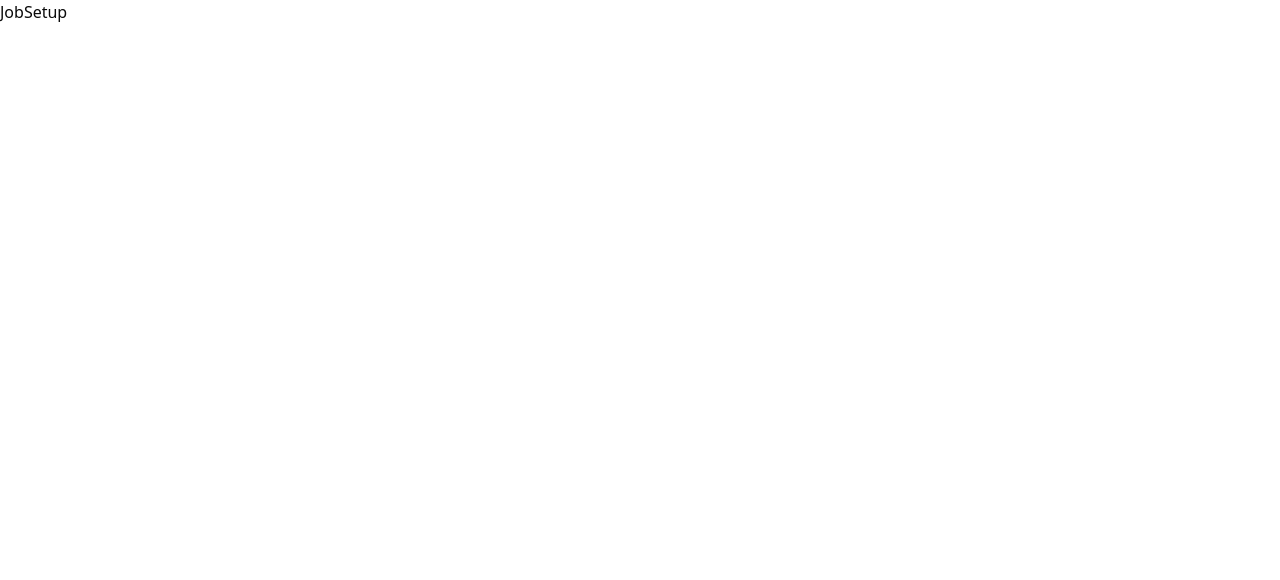
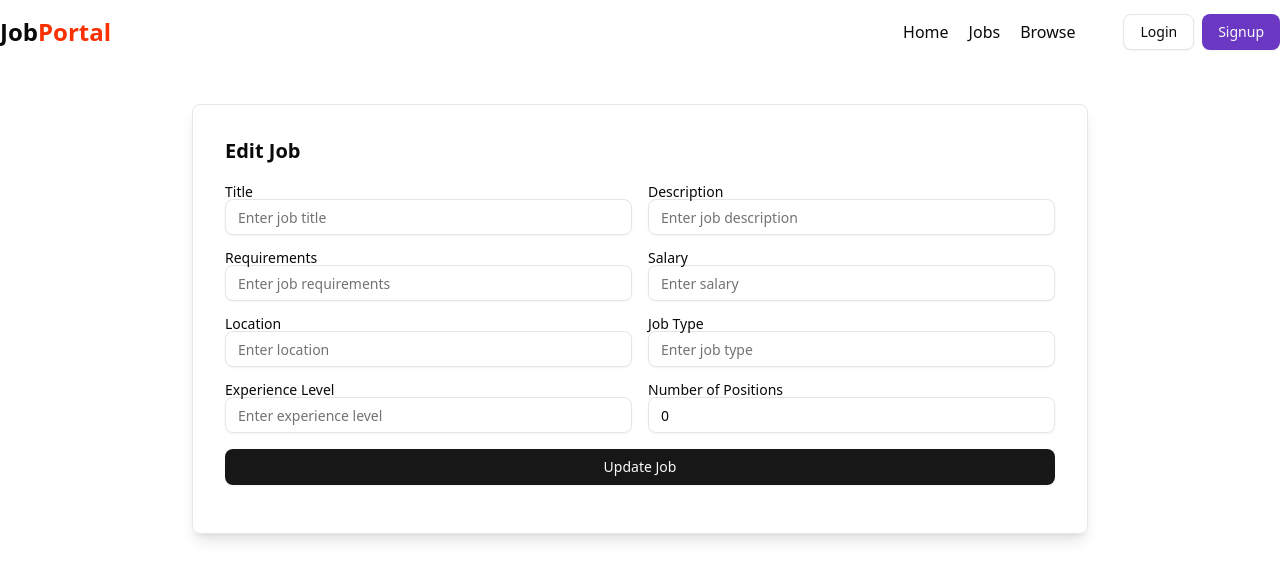
Before and after one commit to DhananjoyShaw/job-portal, a React (Vite) app in the folder frontend/: page /admin/job/1 in a window 1280 px wide. Shown: the top 580 px of the page. Built offline with nearby package versions, Linux system fonts and the light colour scheme; no server answers.

Commit message:
feat: implement edit job functionality

```diff
--- a/frontend/src/admin/JobSetup.jsx
+++ b/frontend/src/admin/JobSetup.jsx
@@ -1,8 +1,171 @@
-import React from 'react'
+import React, { useState, useEffect } from 'react';
+import Navbar from '../components/shared/Navbar';
+import { Button } from '../components/ui/button';
+import { Label } from '../components/ui/label';
+import { Input } from '../components/ui/input';
+import { Loader2 } from 'lucide-react';
+import { JOB_API_END_POINT } from '@/utils/constants';
+import { useNavigate, useParams } from 'react-router-dom';
+import axios from 'axios';
+import { toast } from 'sonner';
+import useGetJobById from '@/hooks/useGetJobByID';
+import { useSelector } from 'react-redux';
 
-function JobSetup() {
+const JobSetup = () => {
+  const params = useParams();
+  const navigate = useNavigate();
+
+  useGetJobById(params.id);
+
+  const [loading, setLoading] = useState(false);
+  const [input, setInput] = useState({
+    title: "",
+    description: "",
+    requirements: "",
+    salary: "",
+    location: "",
+    jobType: "",
+    experience: "",
+    position: 0,
+  });
+
+  const { singleJob } = useSelector((store) => store.job);
+
+  useEffect(() => {
+    if (singleJob) {
+      setInput({
+        title: singleJob.title || "",
+        description: singleJob.description || "",
+        requirements: singleJob.requirements?.join(", ") || "",
+        salary: singleJob.salary || "",
+        location: singleJob.location || "",
+        jobType: singleJob.jobType || "",
+        experience: singleJob.experienceLevel || "",
+        position: singleJob.position || 0,
+      });
+    }
+  }, [singleJob]);
+
+  const changeEventHandler = (e) => {
+    setInput({ ...input, [e.target.name]: e.target.value })
+  };
+
+  const submitHandler = async (e) => {
+    e.preventDefault();
+    try {
+      setLoading(true);
+      const res = await axios.put(`${JOB_API_END_POINT}/update/${params.id}`, input, {
+        headers: { 'Content-Type': 'application/json' },
+        withCredentials: true,
+      });
+      if (res.data.success) {
+        toast.success(res.data.message);
+        navigate("/admin/jobs");
+      }
+    } catch (error) {
+      console.log(error);
+      toast.error("Failed to update job.");
+    } finally {
+      setLoading(false);
+    }
+  }
+
   return (
-    <div>JobSetup</div>
+    <div>
+      <Navbar />
+      <div className="max-w-4xl mx-auto my-10">
+        <form onSubmit={submitHandler} className="p-8 border border-gray-200 shadow-lg rounded-md">
+          <h1 className="font-bold text-xl mb-5">Edit Job</h1>
+          <div className="grid grid-cols-2 gap-4">
+            <div>
+              <Label>Title</Label>
+              <Input
+                type="text"
+                name="title"
+                value={input.title}
+                onChange={changeEventHandler}
+                placeholder="Enter job title"
+              />
+            </div>
+            <div>
+              <Label>Description</Label>
+              <Input
+                type="text"
+                name="description"
+                value={input.description}
+                onChange={changeEventHandler}
+                placeholder="Enter job description"
+              />
+            </div>
+            <div>
+              <Label>Requirements</Label>
+              <Input
+                type="text"
+                name="requirements"
+                value={input.requirements}
+                onChange={changeEventHandler}
+                placeholder="Enter job requirements"
+              />
+            </div>
+            <div>
+              <Label>Salary</Label>
+              <Input
+                type="number"
+                name="salary"
+                value={input.salary}
+                onChange={changeEventHandler}
+                placeholder="Enter salary"
+              />
+            </div>
+            <div>
+              <Label>Location</Label>
+              <Input
+                type="text"
+                name="location"
+                value={input.location}
+                onChange={changeEventHandler}
+                placeholder="Enter location"
+              />
+            </div>
+            <div>
+              <Label>Job Type</Label>
+              <Input
+                type="text"
+                name="jobType"
+                value={input.jobType}
+                onChange={changeEventHandler}
+                placeholder="Enter job type"
+              />
+            </div>
+            <div>
+              <Label>Experience Level</Label>
+              <Input
+                type="number"
+                name="experience"
+                value={input.experience}
+                onChange={changeEventHandler}
+                placeholder="Enter experience level"
+              />
+            </div>
+            <div>
+              <Label>Number of Positions</Label>
+              <Input
+                type="number"
+                name="position"
+                value={input.position}
+                onChange={changeEventHandler}
+                placeholder="Enter number of positions"
+              />
+            </div>
+          </div>
+          {loading ? (
+            <Button className="w-full my-4">  <Loader2 className="mr-2 h-4 w-4 animate-spin" /> Please wait </Button>
+          ) : (
+            <Button type="submit" className="w-full my-4"> Update Job </Button>
+          )}
+        </form>
+      </div>
+    </div>
   )
 }
 
--- a/frontend/src/components/JobDescription.jsx
+++ b/frontend/src/components/JobDescription.jsx
@@ -5,10 +5,10 @@ import { Navigate, useParams } from 'react-router-dom';
 import { useDispatch, useSelector } from 'react-redux';
 import { setSingleJob } from '@/redux/jobSlice';
 import axios from 'axios';
-import { APPLICATION_API_END_POINT, JOB_API_END_POINT } from '@/utils/constants';
+import { APPLICATION_API_END_POINT } from '@/utils/constants';
 import Navbar from './shared/Navbar';
 import { toast } from 'sonner';
-import { setUser } from '@/redux/authSlice';
+import useGetJobById from '@/hooks/useGetJobByID';
 
 const JobDescription = () => {
     const { user } = useSelector(store => store.auth);
@@ -16,6 +16,7 @@ const JobDescription = () => {
     const params = useParams();
     const jobId = params.id;
     const dispatch = useDispatch();
+    useGetJobById(jobId);
 
     const isIntiallyApplied = singleJob?.applications?.some(application => application.applicant === user?._id) || false;
     const [isApplied, setIsApplied] = useState(isIntiallyApplied);
@@ -37,19 +38,8 @@ const JobDescription = () => {
     }
 
     useEffect(() => {
-        const fetchSingleJob = async () => {
-            try {
-                const res = await axios.get(`${JOB_API_END_POINT}/get/${jobId}`, { withCredentials: true });
-                if (res.data.success) {
-                    dispatch(setSingleJob(res.data.job));
-                    setIsApplied(res.data.job.applications.some(application => application.applicant === user?._id))
-                }
-            } catch (error) {
-                console.log(error);
-            }
-        }
-        fetchSingleJob();
-    }, [jobId, dispatch, user?._id]);
+        setIsApplied(singleJob?.applications?.some(application => application.applicant === user?._id));
+    }, [singleJob, user?._id])
 
     if (!user) {
         return <Navigate to="/login" />;
--- /dev/null
+++ b/frontend/src/hooks/useGetJobByID.jsx
@@ -0,0 +1,25 @@
+import { useEffect } from 'react';
+import axios from 'axios';
+import { JOB_API_END_POINT } from '@/utils/constants';
+import { setSingleJob } from '@/redux/jobSlice';
+import { useDispatch } from 'react-redux';
+
+const useGetJobById = (jobId) => {
+    const dispatch = useDispatch();
+
+    useEffect(() => {
+        const fetchSingleJob = async () => {
+            try {
+                const res = await axios.get(`${JOB_API_END_POINT}/get/${jobId}`, { withCredentials: true });
+                if (res.data.success) {
+                    dispatch(setSingleJob(res.data.job));
+                }
+            } catch (error) {
+                console.log(error);
+            }
+        };
+        if (jobId) fetchSingleJob();
+    }, [jobId, dispatch]);
+};
+
+export default useGetJobById;
```
Also changed, not shown: 2 other files (tests, documents, lock files or other folders).
